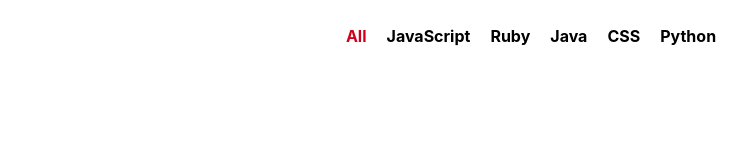
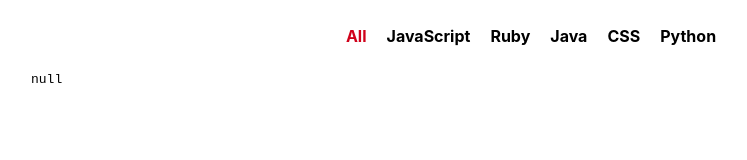
Before and after one commit to growlybear/github-battle, a React app: page / in a window 1280 px wide. Shown: the top 160 px of the page, without its empty margins (109-856 px from the left). Built offline with nearby package versions, Linux system fonts and the light colour scheme; no server answers.

Commit message:
Display repo data in UI (temp)

```diff
--- a/src/components/Popular.js
+++ b/src/components/Popular.js
@@ -49,9 +49,12 @@
 
   render () {
     return (
+      <div>
       <SelectLanguage
         selectedLanguage={this.state.selected}
         onSelect={this.select} />
+      <pre><code>{ JSON.stringify(this.state.repos, null, 2)}</code></pre>
+      </div>
     )
   }
 }
```
